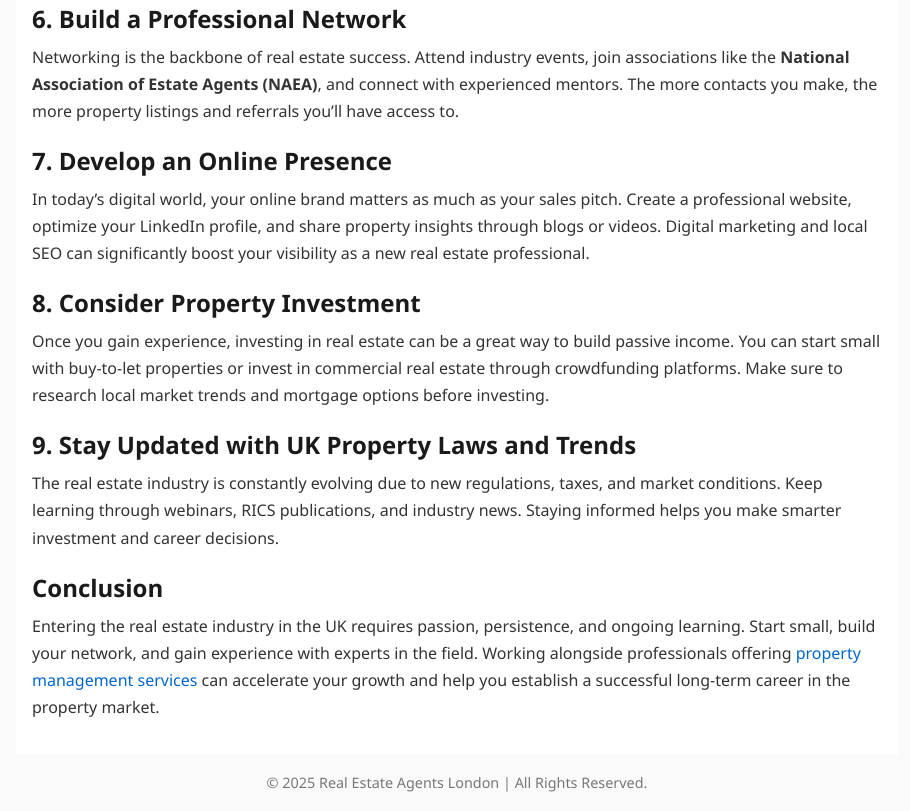
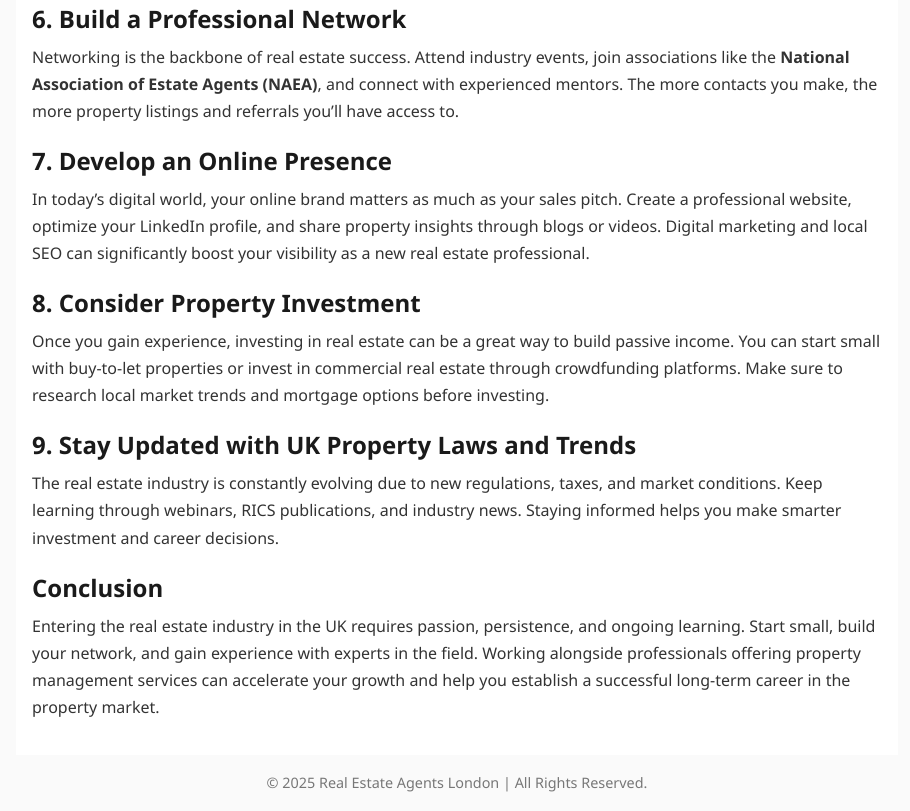
Before and after one commit to mattewwade06/property-management-services-london, a plain HTML site: page index.html in a window 1280 px wide. Shown: the part 1317-2128 px from the top of the page, without its empty margins (183-1093 px from the left). Drawn offline with Linux system fonts and the light colour scheme.

Commit message:
Update index.html

```diff
--- a/index.html
+++ b/index.html
@@ -193,8 +193,7 @@
     <p>
       Entering the real estate industry in the UK requires passion, persistence, and ongoing learning.
       Start small, build your network, and gain experience with experts in the field.
-      Working alongside professionals offering
-      <a href="" target="_blank" rel="noopener">property management services</a>
+      Working alongside professionals offering property management services
       can accelerate your growth and help you establish a successful long-term career in the property market.
     </p>
   </section>
```
